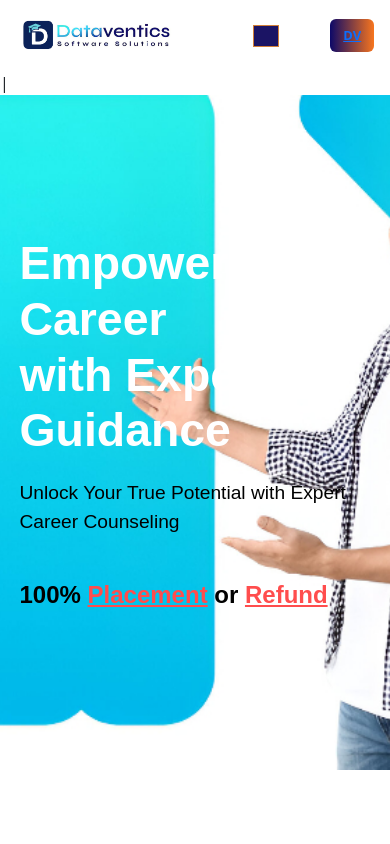
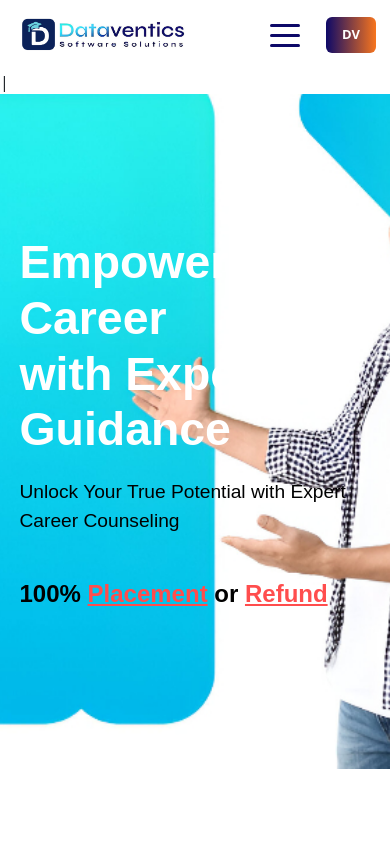
Before and after one commit to prathamchavhan/dvl, a React (Vite) app: page /carrercounselling/carrercoun in a window 390 px wide. Shown: the top 844 px of the page. Built offline with nearby package versions, Linux system fonts and the light colour scheme.

Commit message:
Update Headers1.css

```diff
--- a/src/components/ui/Headers1.css
+++ b/src/components/ui/Headers1.css
@@ -1,37 +1,32 @@
-/* Base header */
+/* Header Container Styles */
 .header-container {
   display: flex;
   align-items: center;
   justify-content: space-between;
-  padding: 13px 16px;
+  padding: 13px 22px;
   background-color: white;
   position: sticky;
   top: 0;
   z-index: 1000;
-  gap: 20px;             /* ✅ smaller default gap */
-  flex-wrap: wrap;       /* ✅ allow wrapping on small screens */
-  max-width: 100%;       /* ✅ prevent overflow */
-  box-sizing: border-box;
+  gap: 100px; /* ✅ reduced for stability */
+  flex-wrap: nowrap;
 }
 
-/* Logo */
+/* Logo Section */
 .logo-section {
   display: flex;
   align-items: center;
-  flex-shrink: 0; /* ✅ prevent logo from shrinking weirdly */
 }
 
 .logo-img {
-  height: 55px;
-  margin-right: 8px;
-  max-width: 100%;
+  height: 60px;
+  margin-right: 9px;
 }
 
-/* Nav wrapper */
+/* Navigation Wrapper */
 .nav-wrapper {
   display: flex;
-  flex: 1; /* ✅ nav takes available space */
-  gap: 32px;
+  gap: 40px;
   padding: 6px 14px;
   border: 2px solid transparent;
   border-radius: 30px;
@@ -40,24 +35,85 @@
     linear-gradient(90deg, #0D0968 0%, #F7751E 100%) border-box;
   background-origin: border-box;
   background-clip: padding-box, border-box;
-  margin-left: 0;
-  justify-content: center; /* ✅ center buttons */
-  box-sizing: border-box;
-  max-width: 100%;         /* ✅ prevent overflow */
-  overflow-x: auto;        /* ✅ scrollable if too many buttons */
+  margin-left: -15px;
 }
 
-/* Buttons inside nav */
+/* Navigation Buttons */
 .nav-button {
   position: relative;
   color: #000;
   text-decoration: none;
   padding: 8px 14px;
   border-radius: 30px;
-  font-size: 16px;
+  font-size: 18px;
   white-space: nowrap;
   transition: background-color 0.2s ease, color 0.2s ease;
-  flex-shrink: 0; /* ✅ don’t squish text */
+}
+
+.nav-button::after {
+  content: "";
+  position: absolute;
+  left: 0;
+  bottom: 0;
+  height: 3px;
+  width: 0;
+  background-color: #f7751e;
+  transition: width 0.3s ease;
+}
+
+.nav-button:hover::after {
+  width: 100%;
+}
+
+/* Hamburger (mobile menu) */
+.mobile-menu-toggle {
+  display: none;
+  position: relative;
+  width: 30px;
+  height: 24px;
+  cursor: pointer;
+  border: none;
+  background: transparent;
+  z-index: 1100;
+}
+
+.mobile-menu-toggle span,
+.mobile-menu-toggle span::before,
+.mobile-menu-toggle span::after {
+  display: block;
+  background-color: #0D0968;
+  height: 3px;
+  border-radius: 2px;
+  position: absolute;
+  width: 100%;
+  transition: all 0.35s ease;
+}
+
+.mobile-menu-toggle span {
+  top: 50%;
+  margin-top: -1.5px;
+}
+
+.mobile-menu-toggle span::before {
+  content: "";
+  top: -10px;
+}
+
+.mobile-menu-toggle span::after {
+  content: "";
+  top: 10px;
+}
+
+.mobile-menu-toggle.active span {
+  background-color: transparent;
+}
+.mobile-menu-toggle.active span::before {
+  transform: rotate(45deg);
+  top: 0;
+}
+.mobile-menu-toggle.active span::after {
+  transform: rotate(-45deg);
+  top: 0;
 }
 
 /* CTA Button */
@@ -65,75 +121,136 @@
   background: linear-gradient(90deg, #0D0968 0%, #F7751E 100%);
   color: #fff;
   border: none;
-  padding: 0.6rem 1rem;
+  padding: 0.6rem 1.2rem;
   border-radius: 6px;
   font-weight: bold;
-  font-size: 14px;
+  font-size: 15px;
   cursor: pointer;
+  transition: background 0.3s;
   white-space: nowrap;
-  flex-shrink: 0; /* ✅ avoid shrinking */
 }
 
-/* ---------------- Responsive ---------------- */
+.head-but a {
+  color: inherit;
+  text-decoration: none;
+}
+
+.head-but:hover {
+  opacity: 0.9;
+}
+
+/* ---------------- Responsive Breakpoints ---------------- */
 
 /* Tablets (≤ 1024px) */
 @media (max-width: 1024px) {
+  .header-container {
+    gap: 60px;
+    padding: 12px 18px;
+  }
+
   .nav-wrapper {
-    gap: 24px;
+    gap: 30px;
+  }
+
+  .nav-button {
+    font-size: 16px;
+    padding: 6px 12px;
   }
 }
 
-/* Mobile (≤ 768px) */
+/* Tablets & below (≤ 768px) */
 @media (max-width: 768px) {
-  .header-container {
-    justify-content: space-between;
+  .mobile-menu-toggle {
+    display: block;
   }
 
   .nav-wrapper {
-    display: none; /* ✅ hidden by default, toggle via hamburger */
-    flex-direction: column;
+    display: none;
     position: absolute;
     top: 70px;
     left: 10px;
     right: 10px;
-    background: rgba(255,255,255,0.95);
-    border-radius: 12px;
-    padding: 16px;
-    gap: 12px;
-    box-shadow: 0 6px 16px rgba(0,0,0,0.2);
+    background: rgba(255, 255, 255, 0.95);
+    backdrop-filter: saturate(180%) blur(10px);
+    box-shadow: 0 12px 24px rgba(15, 15, 15, 0.2);
+    flex-direction: column;
+    border-radius: 16px;
+    padding: 20px 24px;
+    gap: 14px;
+    overflow: hidden;
+    max-height: 0;
+    transition: max-height 0.4s ease, padding 0.4s ease;
+    z-index: 1050;
   }
 
   .nav-wrapper.mobile-open {
-    display: flex; /* ✅ open on toggle */
+    display: flex;
+    max-height: 600px;
   }
 
   .nav-button {
+    font-size: 16px;
+    padding: 12px 14px;
+    border-radius: 10px;
     text-align: center;
-    font-size: 15px;
-    padding: 10px;
+    color: #0D0968;
+  }
+
+  .nav-button:hover,
+  .nav-button.active {
+    background-color: #f7751e;
+    color: white;
+  }
+
+  .nav-button::after {
+    display: none;
   }
 }
 
-/* Small phones (≤ 460px) */
+/* Mid-size phones (≤ 460px) */
 @media (max-width: 460px) {
+  .header-container {
+    gap: 30px;
+    padding: 10px 14px;
+  }
+
+  .logo-img {
+    height: 50px;
+  }
+
+  .nav-wrapper {
+    top: 65px;
+    left: 8px;
+    right: 8px;
+    padding: 16px 20px;
+  }
+
+  .nav-button {
+    font-size: 14px;
+    padding: 10px 12px;
+  }
+
+  .head-but {
+    font-size: 13px;
+    padding: 0.5rem 1rem;
+  }
+}
+
+/* Small phones (≤ 360px) */
+@media (max-width: 360px) {
+  .header-container {
+    gap: 20px;
+    padding: 8px 12px;
+  }
+
   .logo-img {
     height: 45px;
   }
 
-  .nav-button {
-    font-size: 14px;
-  }
-
-  .head-but {
-    font-size: 13px;
-    padding: 0.4rem 0.8rem;
-  }
-}
-
-/* Ultra-small (≤ 360px) */
-@media (max-width: 360px) {
-  .logo-img {
-    height: 40px;
+  .nav-wrapper {
+    top: 60px;
+    padding: 14px 16px;
+    gap: 10px;
   }
 
   .nav-button {
@@ -143,6 +260,36 @@
 
   .head-but {
     font-size: 12px;
+    padding: 0.4rem 0.8rem;
+  }
+}
+
+/* Ultra-small phones (≤ 320px) */
+@media (max-width: 320px) {
+  .header-container {
+    gap: 16px;
+    padding: 6px 10px;
+  }
+
+  .logo-img {
+    height: 40px;
+  }
+
+  .nav-wrapper {
+    top: 55px;
+    left: 4px;
+    right: 4px;
+    padding: 12px 14px;
+    gap: 8px;
+  }
+
+  .nav-button {
+    font-size: 12px;
+    padding: 7px 9px;
+  }
+
+  .head-but {
+    font-size: 11px;
     padding: 0.3rem 0.7rem;
   }
 }
```
